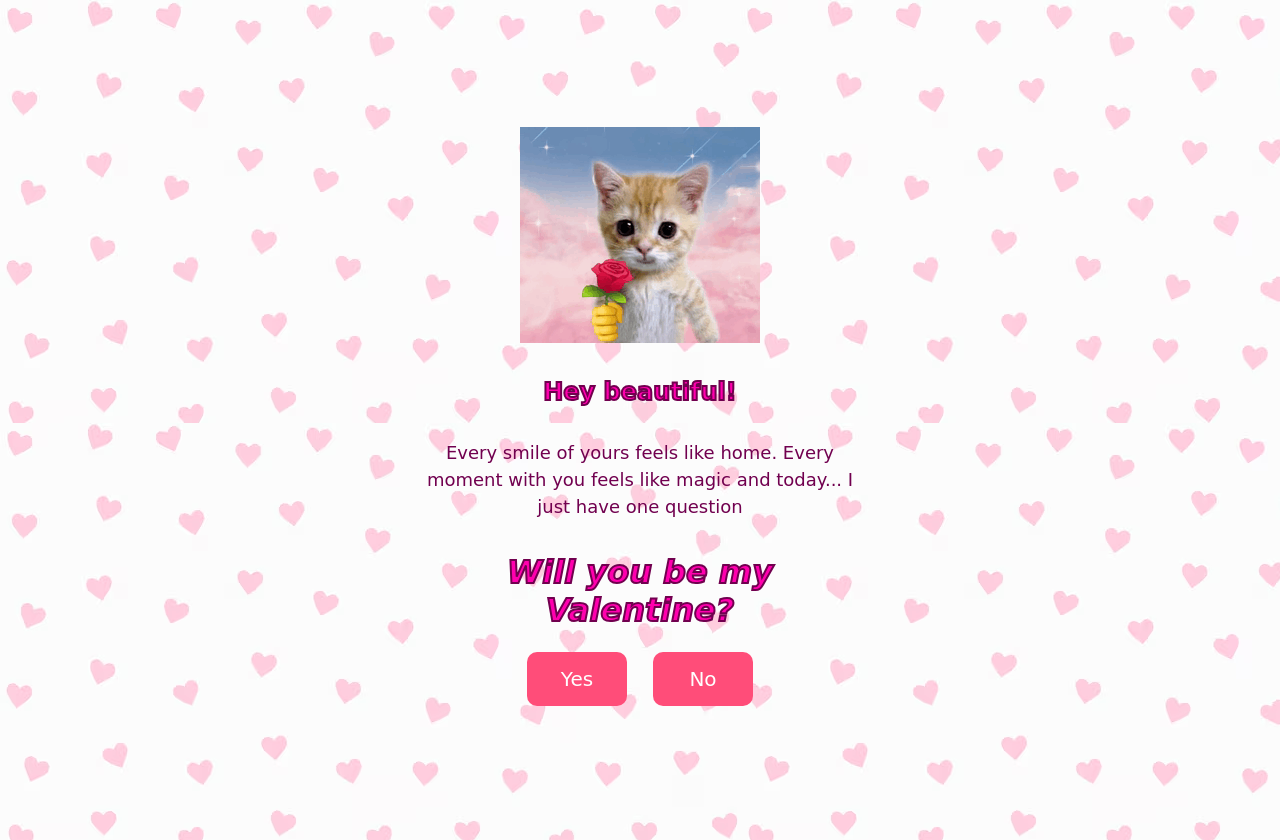
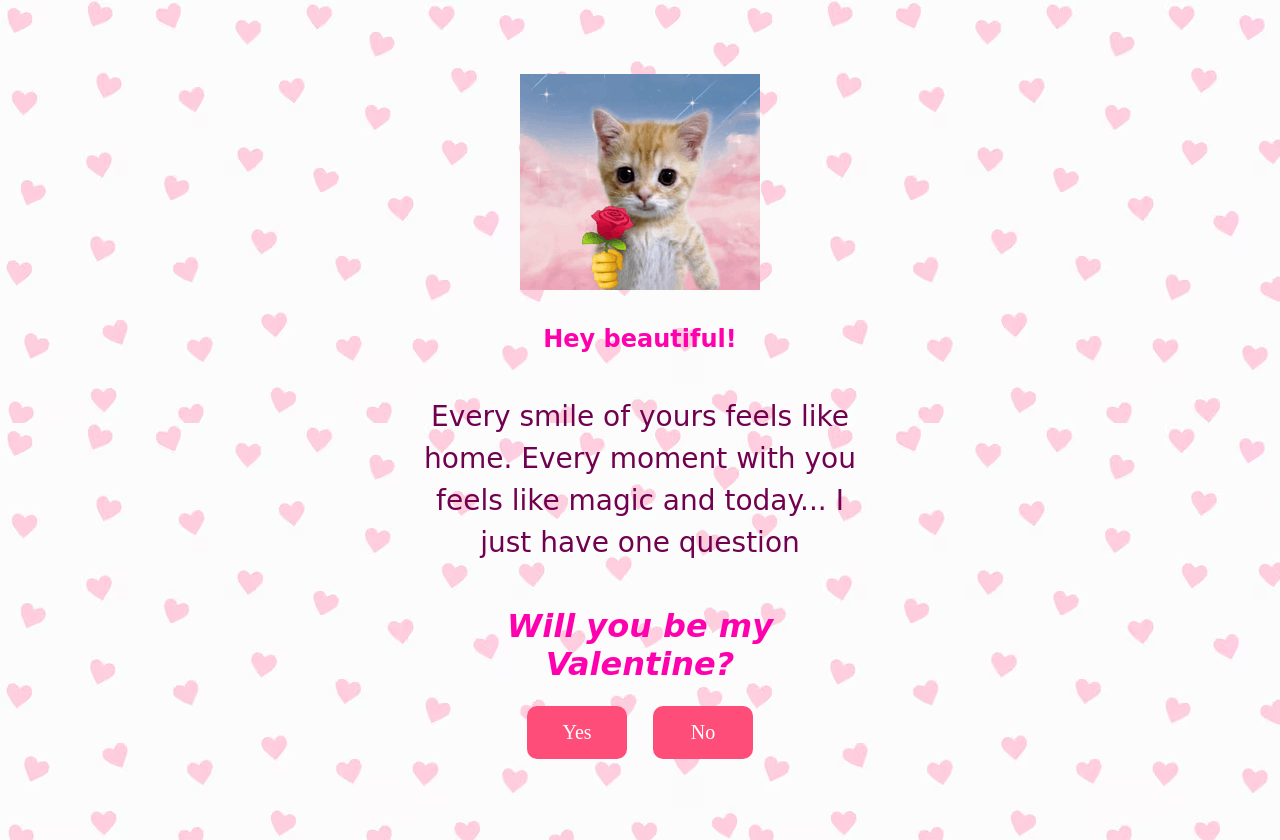
Before and after one commit to vipulgtm30/Valentines, a plain HTML site: page index.html in a window 1280 px wide. Drawn offline with Linux system fonts and the light colour scheme.

Commit message:
Removed border strokes for better visibility

```diff
--- a/styles.css
+++ b/styles.css
@@ -14,14 +14,12 @@ body {
 }
 
 .hh{
-    -webkit-text-stroke: 2px #71004f;
     font-weight:900;
     font-size: 24px;
     margin: 15px 0;
 }
 
 .pp{
-    -webkit-text-stroke: 2px #71004f;
     font-size: 32px;
     font-style: oblique;
     font-weight: 800;
@@ -69,7 +67,7 @@ body {
     font-size: 20px;
     cursor: pointer;
     position: relative;
-    font-family: 'Lobster', cursive;
+    font-family: 'Lobster';
     min-width: 100px;
     min-height: 48px;
     touch-action: manipulation;
@@ -120,7 +118,7 @@ body {
     color: #71004f;
     padding: 0 10px;
     line-height: 1.5;
-    font-size: 18px;
+    font-size: 28px;
 }
 
 /* Mobile Optimization for iPhones and small screens */
```
